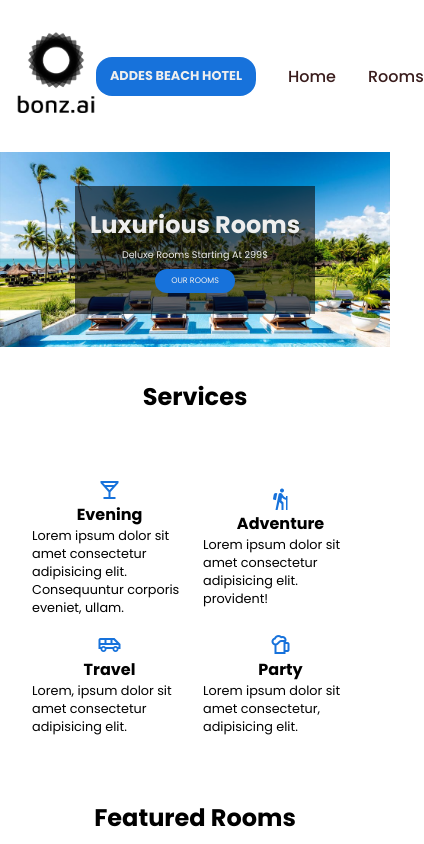
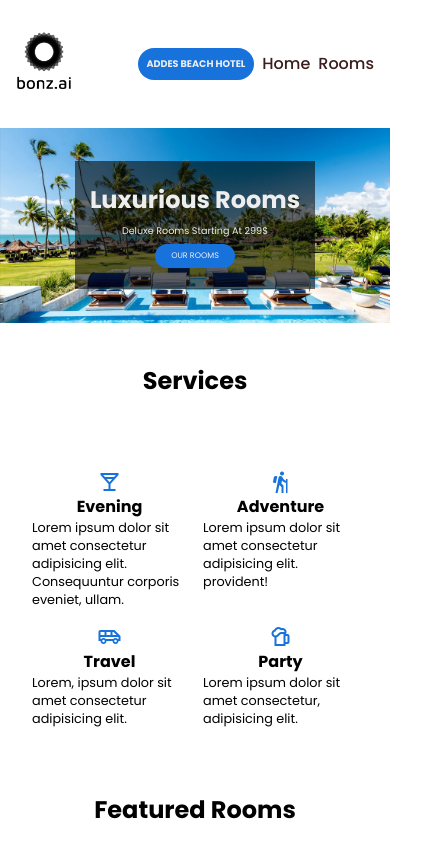
Before and after one commit to marafabiana/fictitious-hotel-page, a plain HTML site: page index.html in a window 390 px wide. Shown: the top 844 px of the page, 424 px wide, since content can reach past the window. Drawn offline with nearby package versions, Linux system fonts and the light colour scheme.

Commit message:
Item size adjustments in the mobile version

```diff
--- a/style.css
+++ b/style.css
@@ -139,12 +139,11 @@ nav {
     display: flex;
     justify-content: center;
     align-items: center;
-    padding: 2rem;
+    padding: 2.5rem;
 }
 
 .main__up {
     display: grid;
-
 }
 
 .main__up__services {
@@ -152,7 +151,6 @@ nav {
     display: grid;
     grid-template-columns: repeat(4, 1fr);
     gap: 1rem;
-
 }
 
 .main__up__services__box {
@@ -160,7 +158,6 @@ nav {
     display: flex;
     flex-direction: column;
     align-items: center;
-    justify-content: center;
 }
 
 .material-symbols-outlined {
@@ -272,6 +269,20 @@ h1 {
     font-size: 1.5rem;
 }
 
+.nav__logo img {
+    width: 3.5rem;
+}
+
+.nav__links {
+    gap: 0.5rem;
+}
+
+.link__change a {
+    width: 7.3rem;
+    height: 2rem;
+    font-size: 0.6rem;
+    font-weight: 700;
+}
 .header__container__image p {
     font-size: 0.6rem;
 }
```
